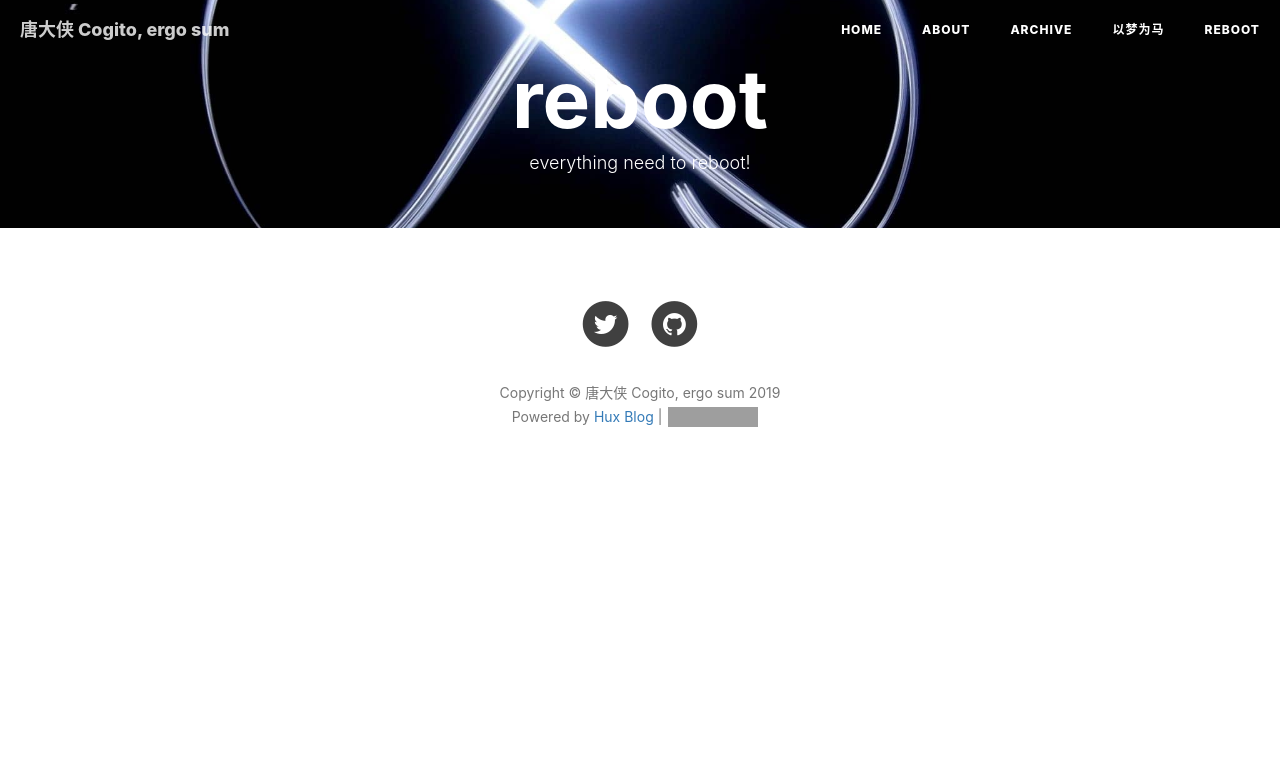
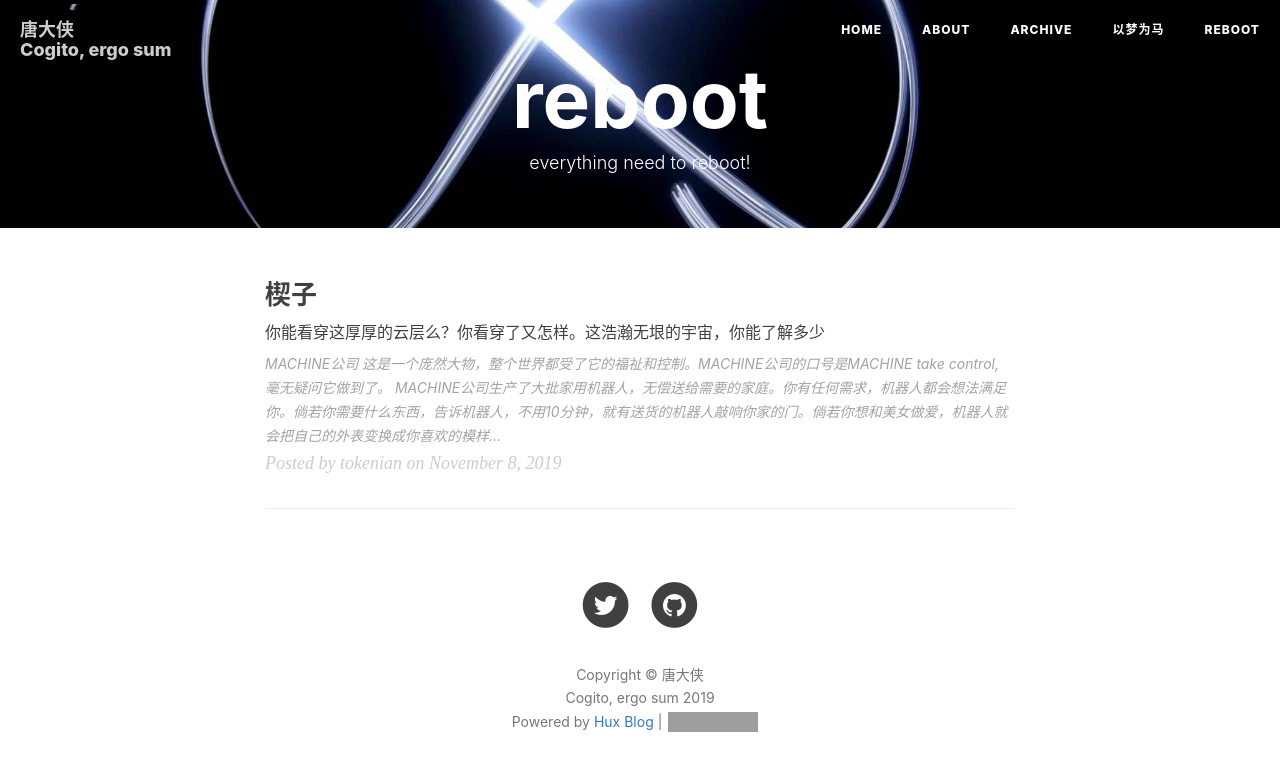
Before and after one commit to tokenian/tokenian.github.io, a Jekyll site: the page built from reboot.html, in a window 1280 px wide. Shown: the top 771 px of the page. Built offline with Jekyll 4.4.1, drawn with Linux system fonts in a browser that asks for light colours; nearby versions of some CDN libraries; comment, search, counter and statistics services are not loaded; grey boxes are pictures that could not be loaded.

Commit message:
modify blog structure

```diff
--- a/_config.yml
+++ b/_config.yml
@@ -1,5 +1,5 @@
 # Site settings
-title: 唐大侠 Cogito, ergo sum
+title: 唐大侠 <br/>Cogito, ergo sum
 SEOTitle: 唐大侠的博客 | tokenian Blog
 header-img: img/xiaozhou.jpg
 email: tokenian@hotmail.com
--- /dev/null
+++ b/_posts/reboot/2019-11-08-reboot-1.md
@@ -0,0 +1,22 @@
+---
+title: "楔子"
+subtitle: "你能看穿这厚厚的云层么？你看穿了又怎样。这浩瀚无垠的宇宙，你能了解多少"
+header-style: text
+layout: post
+author: "tokenian"
+tags:
+  - reboot
+---
+
+## MACHINE公司
+
+这是一个庞然大物，整个世界都受了它的福祉和控制。MACHINE公司的口号是MACHINE take control, 毫无疑问它做到了。
+
+
+MACHINE公司生产了大批家用机器人，无偿送给需要的家庭。你有任何需求，机器人都会想法满足你。倘若你需要什么东西，告诉机器人，不用10分钟，就有送货的机器人敲响你家的门。倘若你想和美女做爱，机器人就会把自己的外表变换成你喜欢的模样，让你欲罢不能。倘若你想上战场玩一把冲锋陷阵，戴上它提供的VR设备，你将身临其境的伤痕累累。倘若你想出远门，MACHINE公司提供的水陆空三栖运输机会带你去想去的地方，不论是深海或是外太空。而且，所有的东西竟然是免费的。
+
+
+经济学上讲，零边际成本的生意是没人愿意做的。但是MACHINE公司做到了，所有它成了世界上最后一家公司。你需要的食物，水，交通工具，通讯器材，everything，你能想到的，它都能提供给你。
+
+
+它实现了共产主义，实现了乌托邦。
--- a/reboot.html
+++ b/reboot.html
@@ -6,3 +6,45 @@ header-img: "img/post-bg-infinity.jpg"
 ---
 
 {% include intro-header.html type='page' short=true %}
+
+<div class="container">
+	<div class="row">
+		<div class="col-lg-8 col-lg-offset-2 col-md-10 col-md-offset-1">
+			<!-- Tags (as filter) -->
+			{% for post in site.posts %}
+				{%- assign flag = false -%}
+				{%- for tag in post.tags -%}
+					{% if tag == 'reboot' %}
+						{%- assign flag = true -%}
+			  		{% endif %}
+				{% endfor %}
+				{% if flag == false %}
+    				{% continue %}
+  				{% endif %}
+			<div class="post-preview">
+				<a href="{{ post.url | prepend: site.baseurl }}">
+					<h2 class="post-title">
+						{{ post.title }}
+					</h2>
+					{% if post.subtitle %}
+					<h3 class="post-subtitle">
+						{{ post.subtitle }}
+					</h3>
+					{% endif %}
+					<div class="post-content-preview">
+						{% if post.lang == 'en' %}
+							{{ post.content | strip_html | truncate:300 }}
+						{% else %}
+							{{ post.content | strip_html | truncate:200 }}
+						{% endif %}
+					</div>
+				</a>
+				<p class="post-meta">
+					Posted by {% if post.author %}{{ post.author }}{% else %}{{ site.title }}{% endif %} on {{ post.date | date: "%B %-d, %Y" }}
+				</p>
+			</div>
+			<hr>
+			{% endfor %}
+		</div>
+	</div>
+</div>
```
Also changed, not shown: _posts/dream/2015-08-25-dream-1.md (+2 -4 lines), dream.html (+43 -0 lines).
